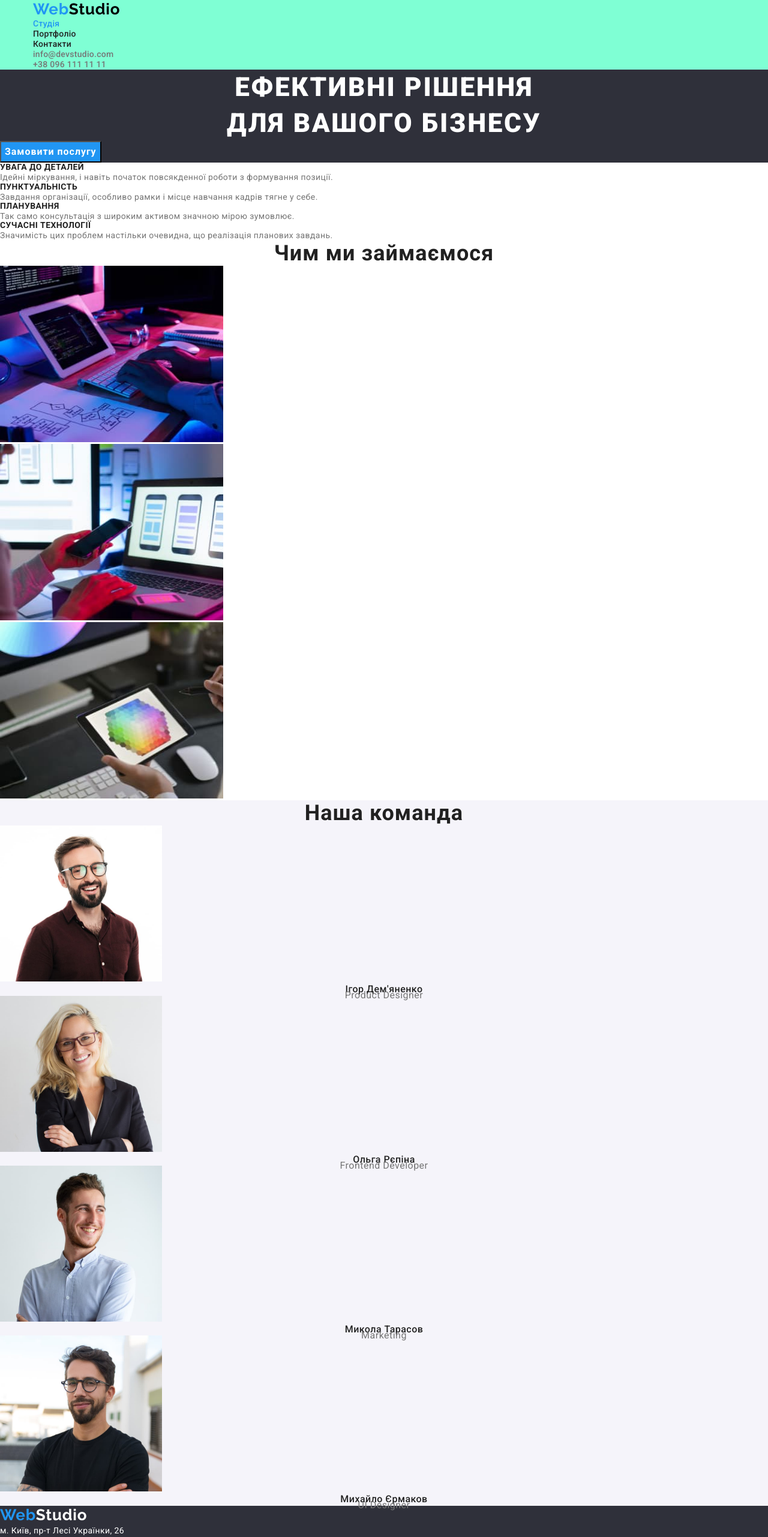
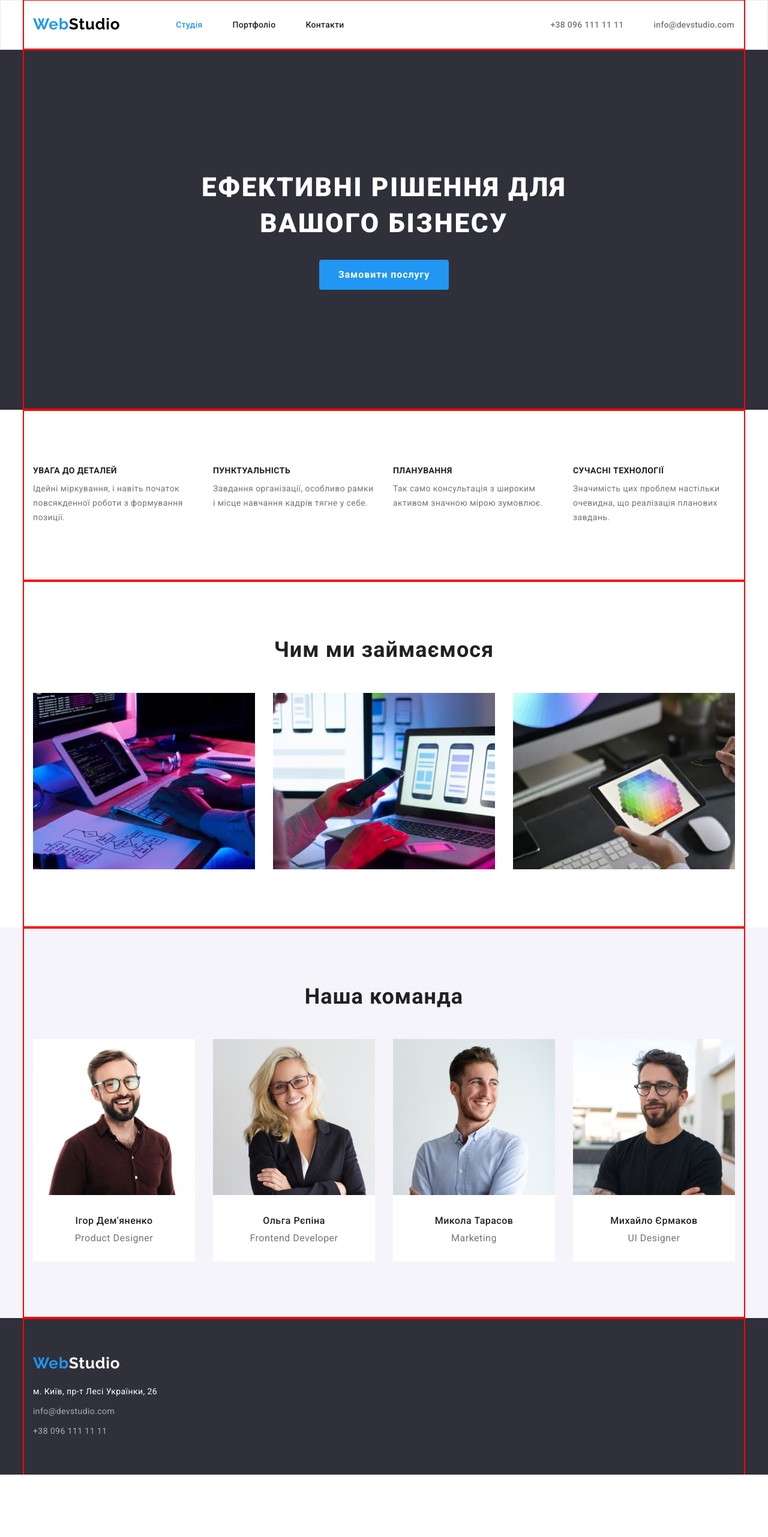
Before and after one commit to InnaMacksi/goit-markup-hw-03, a plain HTML site: page index.html in a window 1280 px wide. Shown: the top 2562 px of the page at 60% size. After the commit the page ends 2458 px from the top, so only its background shows below. Drawn offline with nearby package versions, Linux system fonts and the light colour scheme.

Commit message:
Додає позиціонування елементів

```diff
--- a/css/styles.css
+++ b/css/styles.css
@@ -11,15 +11,17 @@
   --color-contact-in-footer: rgba(255, 255, 255, 0.6);
 }
 
-p,h1,h2,h3 {
+p,
+h1,
+h2,
+h3 {
   margin: 0;
 }
 
-ul{
+ul {
   margin: 0;
   padding-left: 0;
 }
-
 
 body {
   font-family: 'Roboto', sans-serif;
@@ -37,19 +39,42 @@ body {
 
 /* -----------HEADER---------------- */
 .header {
-  /* display: inline-block; */
-  background-color: aquamarine;
+  border: 1px solid #ececec;
 }
 
 .container {
-  /* display: inline-block; */
   width: 1200px;
   padding-left: 15px;
   padding-right: 15px;
   margin: 0 auto;
-  outline: 2px red;
+  outline: 2px solid red;
 }
 
+.container-header {
+  display: flex;
+}
+.container-navigation {
+  display: flex;
+  gap: 50px;
+  padding-top: 32px;
+  padding-bottom: 32px;
+  margin-right: 344px;
+  align-items: center;
+}
+.container-contact {
+  display: flex;
+  gap: 50px;
+  padding-top: 32px;
+  padding-bottom: 32px;
+  flex-direction: row-reverse;
+  align-items: center;
+}
+
+.logo {
+  padding-top: 24px;
+  padding-bottom: 25px;
+  margin-right: 93px;
+}
 .logo-blue {
   font-family: 'Raleway', sans-serif;
   font-weight: 700;
@@ -87,11 +112,25 @@ body {
 }
 /* ----------STUDIO------------------ */
 /* ---------section---HERO--------------- */
+.section {
+  padding-top: 94px;
+  padding-bottom: 94px;
+}
 .hero {
   background: var(--color-bg-hero-and-footer);
 }
+.hero-container {
+  display: flex;
+  flex-direction: column;
+  align-items: center;
+  padding-top: 200px;
+  padding-bottom: 200px;
+}
 
 .hero-title {
+  margin-bottom: 30px;
+  max-width: 696px;
+  vertical-align: middle;
   font-weight: 900;
   font-size: 44px;
   line-height: 1.36;
@@ -107,11 +146,13 @@ body {
   font-weight: 700;
   font-size: 16px;
   line-height: 1.88;
-  display: flex;
-  align-items: center;
-  text-align: center;
   letter-spacing: 0.06em;
+  border-radius: 4px;
   cursor: pointer;
+  min-width: 216;
+  height: 50;
+  padding: 10px 32px;
+  border: 1px transparent;
   color: var(--color-bg-header-and-logo-btn-addres);
 }
 .hero-button:hover,
@@ -132,10 +173,20 @@ body {
   margin: -1px;
 }
 
-.section-preference {
+.preference-container {
+  display: flex;
+}
+
+.list-preference {
+  flex-basis: calc((100% - 90px) / 4);
+}
+
+.list-preference:not(:last-child) {
+  margin-right: 30px;
 }
 
 .item-preference {
+  margin-bottom: 10px;
   font-size: inherit;
   line-height: 1.14;
   letter-spacing: 0.03em;
@@ -144,13 +195,17 @@ body {
 }
 
 .text-preference {
-  line-height: 1.17;
+  line-height: 1.71;
   letter-spacing: 0.03em;
 }
 /* -----------SECTION--------ЧИМ_МИ_ЗАЙМАЄМОСЯ--------------- */
 .section-our-work {
+  display: flex;
+  gap: 30px;
+  /* --не змогла прибрати нижні відступи 4px на картинках-- */
 }
 .title-section {
+  margin-bottom: 50px;
   font-size: 36px;
   line-height: 1.17;
   text-align: center;
@@ -158,10 +213,27 @@ body {
   color: var(--color-nav-and-title-and-btn-project);
 }
 /* -----------SECTION-----НАША-КОМАНДА------------ */
+
+.our-tim-container {
+  display: flex;
+  gap: 30px;
+}
+
+.img-our-tim {
+  margin-bottom: 30px;
+}
 .section-our-tim {
   background: var(--color-bg-our-tim-and-bg-button-our-projects);
 }
+/* .test {
+  display: block;
+} */
+/* знову ці нижні відступи */
+.list-our-tim {
+  background-color: var(--color-bg-header-and-logo-btn-addres);
+}
 .our-workers {
+  margin-bottom: 10px;
   font-weight: 500;
   font-size: 16px;
   line-height: 1.19;
@@ -170,8 +242,9 @@ body {
   color: var(--color-nav-and-title-and-btn-project);
 }
 .working-positions {
+  padding-bottom: 30px;
   font-size: 16px;
-  line-height: 1.19px;
+  line-height: 1.19;
   text-align: center;
   letter-spacing: 0.03em;
 }
@@ -180,8 +253,17 @@ body {
 
 .section-our-projects {
 }
+.container-btn {
+  display: flex;
+  justify-content: center;
+  gap: 8px;
+  margin-bottom: 34px;
+}
 
 .button-our-projects {
+  padding: 6px 22px;
+  border-radius: 4px;
+  border: 1px solid transparent;
   background: var(--color-bg-our-tim-and-bg-button-our-projects);
   font-family: inherit;
   font-weight: 500;
@@ -191,6 +273,11 @@ body {
   letter-spacing: 0.03em;
   cursor: pointer;
   color: var(--color-nav-and-title-and-btn-project);
+}
+
+.button-our-projects:nth-child(1) {
+  padding-right: 25px;
+  padding-left: 25px;
 }
 
 .button-our-projects:hover,
@@ -203,13 +290,31 @@ body {
 }
 
 .title-our-projects {
+  margin-bottom: 4px;
   font-size: 18px;
   line-height: 2;
   letter-spacing: 0.06em;
   color: var(--color-nav-and-title-and-btn-project);
 }
 
+.our-project {
+  display: flex;
+  flex-wrap: wrap;
+  column-gap: 30px;
+  row-gap: 30px;
+}
+/* знову тут ці 4px */
+/* .test {
+  display: block;
+} */
+
+.img-project {
+  border-bottom: 1px solid #EEEEEE;
+  margin-bottom: 20px;
+}
+
 .project-type {
+  padding-bottom: 20px;
   font-size: 16px;
   line-height: 1.88;
   letter-spacing: 0.03em;
@@ -222,13 +327,26 @@ body {
 .footer {
   background: var(--color-bg-hero-and-footer);
 }
+.container-footer {
+  display: block;
+  padding-top: 60px;
+  padding-bottom: 60px;
+}
+
+/* .logo-footer {
+  margin-bottom: 20px;
+} */
 
 .logo-white {
   color: var(--color-bg-header-and-logo-btn-addres);
 }
 
+.addres-list:not(:last-child) {
+  margin-bottom: 9px;
+}
 .addres {
   font-style: normal;
+  margin-top: 20px;
 }
 .addres-footer:hover,
 .addres-footer:focus {
@@ -240,6 +358,9 @@ body {
   letter-spacing: 0.03em;
   color: var(--color-bg-header-and-logo-btn-addres);
 }
+.addres-list {
+  list-style: none;
+}
 
 .mail-pfone-in-footer {
   font-weight: 400;
--- a/index.html
+++ b/index.html
@@ -11,19 +11,23 @@
       href="https://fonts.googleapis.com/css2?family=Raleway:wght@700&family=Roboto:wght@400;500;700;900&display=swap"
       rel="stylesheet"
     />
-    <link rel="stylesheet" href="https://cdnjs.cloudflare.com/ajax/libs/modern-normalize/1.1.0/modern-normalize.min.css"
+    <link
+      rel="stylesheet"
+      href="https://cdnjs.cloudflare.com/ajax/libs/modern-normalize/1.1.0/modern-normalize.min.css"
       integrity="sha512-wpPYUAdjBVSE4KJnH1VR1HeZfpl1ub8YT/NKx4PuQ5NmX2tKuGu6U/JRp5y+Y8XG2tV+wKQpNHVUX03MfMFn9Q=="
-      crossorigin="anonymous" referrerpolicy="no-referrer" />
+      crossorigin="anonymous"
+      referrerpolicy="no-referrer"
+    />
     <link rel="stylesheet" href="./css/styles.css" />
   </head>
   <body>
     <header class="header">
-      <div class="container">
-      <a href="./index.html" lang="en" class="logo-blue link"
+      <div class="container container-header">
+        <a href="./index.html" lang="en" class="logo-blue link logo"
           >Web<span class="logo-black">Studio</span></a
         >
         <nav>
-        <ul class="list">
+          <ul class="list container-navigation">
             <li class="navigation-item">
               <a href="" class="navigation-link current link">Студія</a>
             </li>
@@ -33,7 +37,7 @@
             <li class="navigation-item"><a href="" class="navigation-link link">Контакти</a></li>
           </ul>
         </nav>
-      <ul class="list">
+        <ul class="list container-contact">
           <li><a href="mailto:info@devstudio.com" class="contact link">info@devstudio.com</a></li>
           <li><a href="tel:+380961111111" class="contact link">+38 096 111 11 11</a></li>
         </ul>
@@ -42,49 +46,52 @@
 
     <main>
       <section class="hero">
-        <h1 class="hero-title">
-          Ефективні рішення <br />
-          для вашого бізнесу
-        </h1>
+        <div class="container hero-container">
+          <h1 class="hero-title">Ефективні рішення для вашого бізнесу</h1>
           <button type="button" class="hero-button">Замовити послугу</button>
+        </div>
       </section>
-      <section class="section-preference">
+      <section>
+        <div class="container section">
         <h2 class="visually-hidden">Наші переваги</h2>
-        <ul class="list">
-          <li>
+        <ul class="list preference-container">
+          <li class="list-preference">
             <h3 class="item-preference">Увага до деталей</h3>
             <p class="text-preference">
               Ідейні міркування, і навіть початок повсякденної роботи з формування позиції.
             </p>
           </li>
-          <li>
+          <li class="list-preference">
             <h3 class="item-preference">Пунктуальність</h3>
             <p class="text-preference">
               Завдання організації, особливо рамки і місце навчання кадрів тягне у себе.
             </p>
           </li>
-          <li>
+          <li class="list-preference">
             <h3 class="item-preference">Планування</h3>
             <p class="text-preference">
               Так само консультація з широким активом значною мірою зумовлює.
             </p>
           </li>
-          <li>
+          <li class="list-preference">
             <h3 class="item-preference">Сучасні технології</h3>
             <p class="text-preference">
               Значимість цих проблем настільки очевидна, що реалізація планових завдань.
             </p>
           </li>
         </ul>
+        </div>
       </section>
-      <section class="section-our-work">
+      <section>
+        <div class="container section">
         <h2 class="title-section">Чим ми займаємося</h2>
-        <ul class="list">
+        <div class="">
+        <ul class="list section-our-work">
           <li>
             <img
               src="./images/our-work/our-work-jpg-1.jpg"
               alt="Людина працює на комп'ютері"
-              width="372"
+              width="370"
               height="294"
             />
           </li>
@@ -92,7 +99,7 @@
             <img
               src="./images/our-work/our-work-jpg-2.jpg"
               alt="Людина працює на смартфоні та ноутбуці"
-              width="372"
+              width="370"
               height="294"
             />
           </li>
@@ -100,27 +107,32 @@
             <img
               src="./images/our-work/our-work-jpg-3.jpg"
               alt="Людина працює на графічному планшеті"
-              width="372"
+              width="370"
               height="294"
             />
           </li>
         </ul>
+        </div>
+        </div>
       </section>
       <section class="section-our-tim">
+        <div class="container section">
         <h2 class="title-section">Наша команда</h2>
-        <ul class="list">
-          <li>
-            <img
+        <ul class="list our-tim-container">
+          <li class="list-our-tim">
+            <!-- <div class="test"> -->
+            <img class="img-our-tim"
               src="./images/our-team/team-jpg-1.jpg"
               alt="Усміхнений хлопець в окулярах"
               width="270"
               height="260"
             />
+            <!-- </div> -->
             <h3 class="our-workers">Ігор Дем'яненко</h3>
             <p lang="en" class="working-positions">Product Designer</p>
           </li>
-          <li>
-            <img
+          <li class="list-our-tim">
+            <img class="img-our-tim"
               src="./images/our-team/team-jpg-2.jpg"
               alt="Усміхнена дівчина в окулярах"
               width="270"
@@ -129,8 +141,8 @@
             <h3 class="our-workers">Ольга Рєпіна</h3>
             <p lang="en" class="working-positions">Frontend Developer</p>
           </li>
-          <li>
-            <img
+          <li class="list-our-tim">
+            <img class="img-our-tim"
               src="./images/our-team/team-jpg-3.jpg"
               alt="Усміхнений хлопець"
               width="270"
@@ -139,8 +151,8 @@
             <h3 class="our-workers">Микола Тарасов</h3>
             <p lang="en" class="working-positions">Marketing</p>
           </li>
-          <li>
-            <img
+          <li class="list-our-tim">
+            <img class="img-our-tim"
               src="./images/our-team/team-jpg-4.jpg"
               alt="Усміхнений хлопець в окулярах"
               width="270"
@@ -150,15 +162,18 @@
             <p lang="en" class="working-positions">UI Designer</p>
           </li>
         </ul>
+        </div>
       </section>
     </main>
     <footer class="footer">
-      <a href="./index.html" lang="en" class="logo-blue link"
+      <div class="container">
+        <div class="container-footer">
+      <a href="./index.html" lang="en" class="logo-blue logo-footer link"
         >Web<span class="logo-white">Studio</span></a
       >
       <address class="addres">
-        <ul class="list">
-          <li>
+        <ul>
+          <li class="addres-list">
             <a
               href="https://goo.gl/maps/gcZeXsUXaWPPvR7o7"
               target="_blank"
@@ -167,18 +182,20 @@
               >м. Київ, пр-т Лесі Українки, 26</a
             >
           </li>
-          <li>
+          <li class="addres-list">
             <a href="mailto:info@devstudio.com" class="mail-pfone-in-footer addres-footer link"
               >info@devstudio.com</a
             >
           </li>
-          <li>
+          <li class="addres-list">
             <a href="tel:+380961111111" class="mail-pfone-in-footer addres-footer link"
               >+38 096 111 11 11</a
             >
           </li>
         </ul>
       </address>
+      </div>
+      </div>
     </footer>
   </body>
 </html>
```
Also changed, not shown: portfolio.html (+40 -36 lines). Lines whose indentation alone changed are shown as unchanged.
